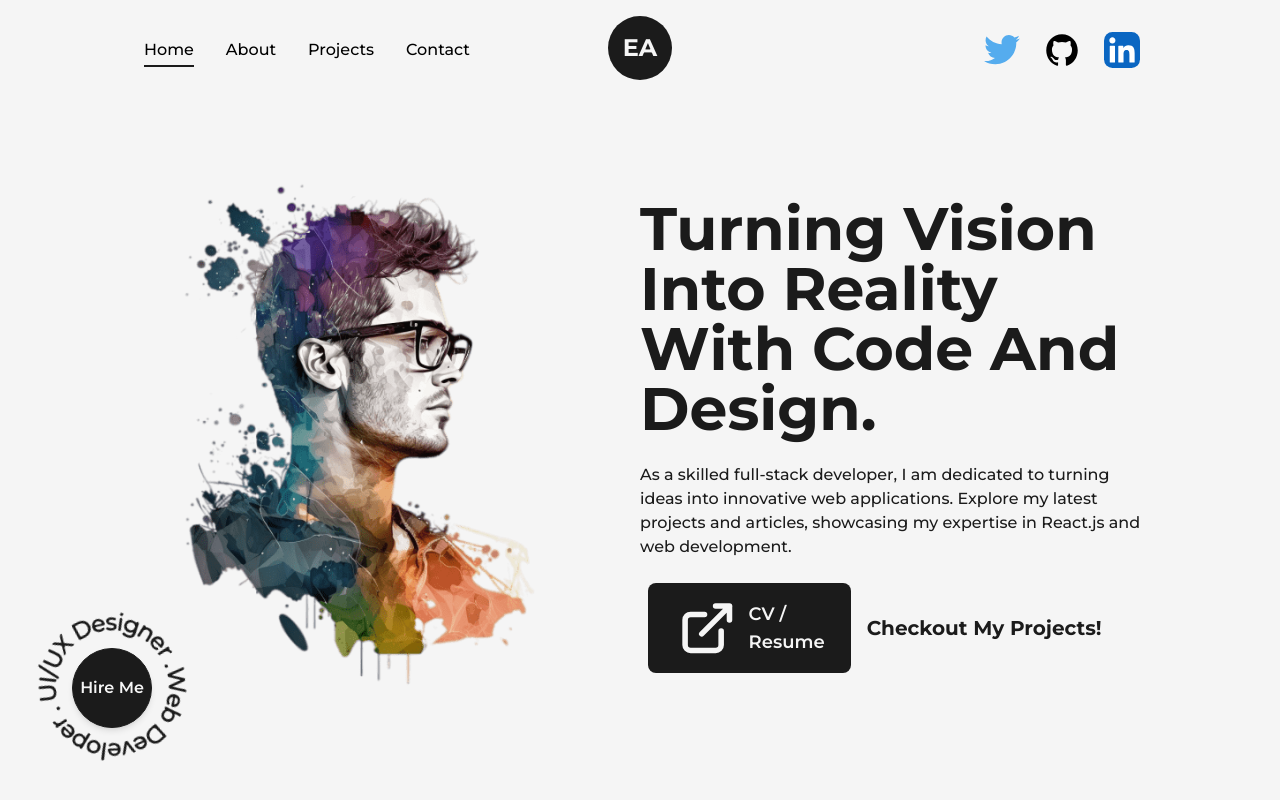
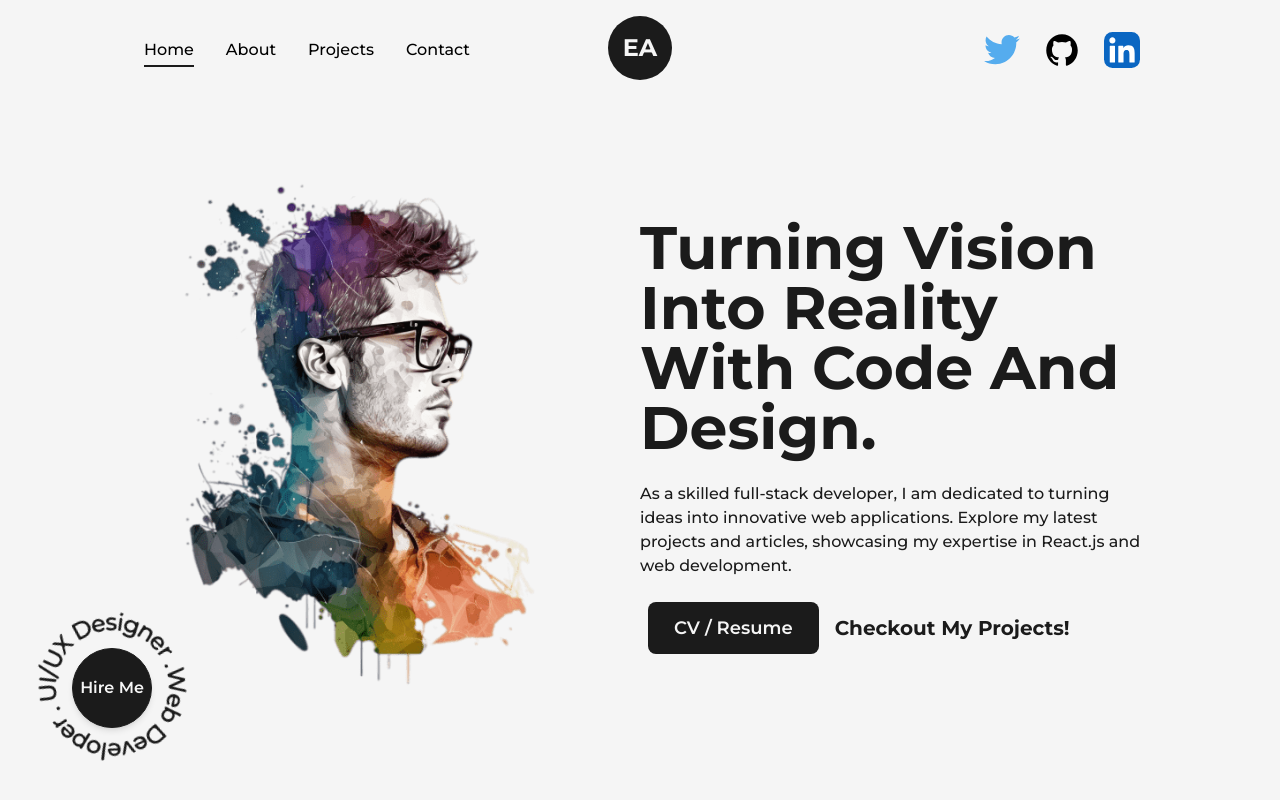
Before and after one commit to enrique-dev-coder/portfolio_definitive_editon, a Next.js app: page / in a window 1280 px wide. Shown: the top 800 px of the page. Built offline with nearby package versions, Linux system fonts and the light colour scheme.

Commit message:
removed icon

```diff
--- a/src/app/page.tsx
+++ b/src/app/page.tsx
@@ -3,7 +3,6 @@ import GeneralWrapper from '@/components/Wrappers/General';
 import AnimatedText from '@/components/AnimatedText';
 import profileImg from '../../public/images/profile/developer-pic-1.png';
 import Link from 'next/link';
-import { LinkArrow } from '@/components/Icons';
 import HireMe from '@/components/HireMe';
 
 export default function Home() {
@@ -36,7 +35,7 @@ export default function Home() {
                 download
                 target={'_blank'}
               >
-                <LinkArrow /> CV / Resume
+                CV / Resume
               </Link>
               <Link
                 href="mailto:titealvarado@gmail.com"
```
